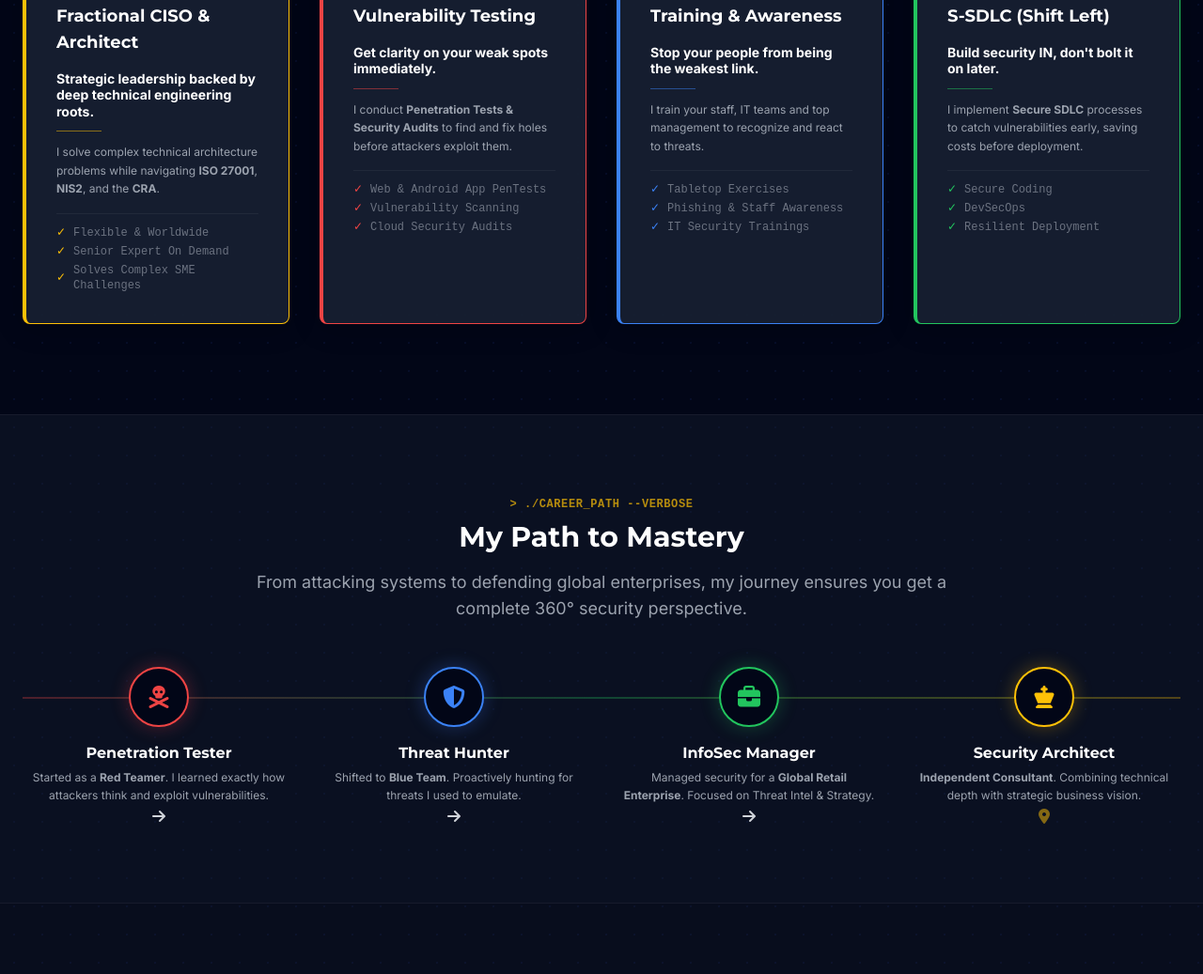
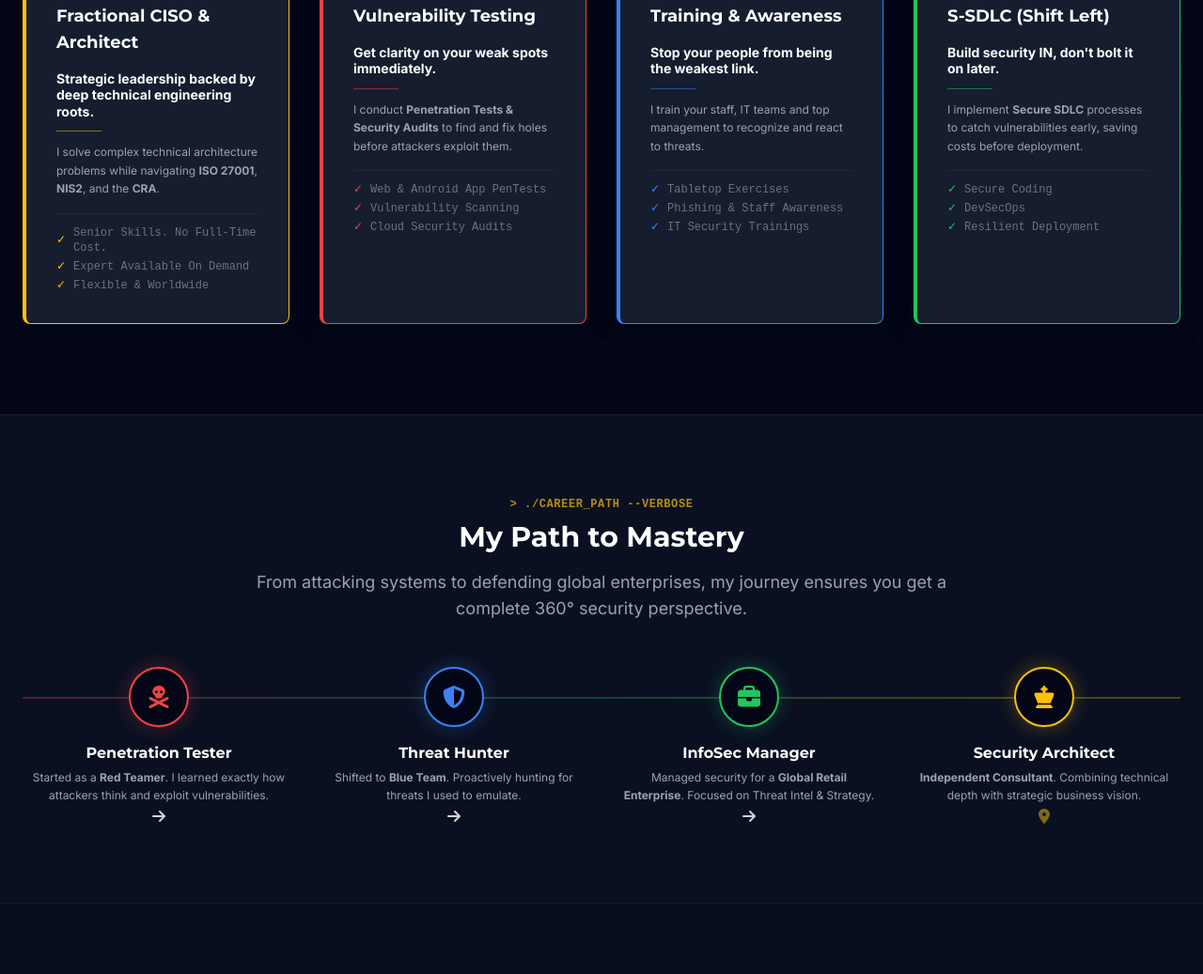
Before and after one commit to SleepyLctl/sleepylctl.github.io, a plain HTML site: page index.html in a window 1280 px wide. Shown: the part 2920-3957 px from the top of the page at 94% size. Drawn offline with nearby package versions, Linux system fonts and the light colour scheme.

Commit message:
Update index.html

```diff
--- a/index.html
+++ b/index.html
@@ -467,9 +467,9 @@
                     </div>
 
                     <ul class="space-y-1 text-xs text-gray-500 font-mono pt-3 border-t border-white/5">
+                        <li class="flex gap-2 items-center"><span class="text-primary">✓</span> Senior Skills. No Full-Time Cost.</li>
+                        <li class="flex gap-2 items-center"><span class="text-primary">✓</span> Expert Available On Demand</li>
                         <li class="flex gap-2 items-center"><span class="text-primary">✓</span> Flexible & Worldwide</li>
-                        <li class="flex gap-2 items-center"><span class="text-primary">✓</span> Senior Expert On Demand</li>
-                        <li class="flex gap-2 items-center"><span class="text-primary">✓</span> Solves Complex SME Challenges</li>
                     </ul>
                 </div>
 
```
